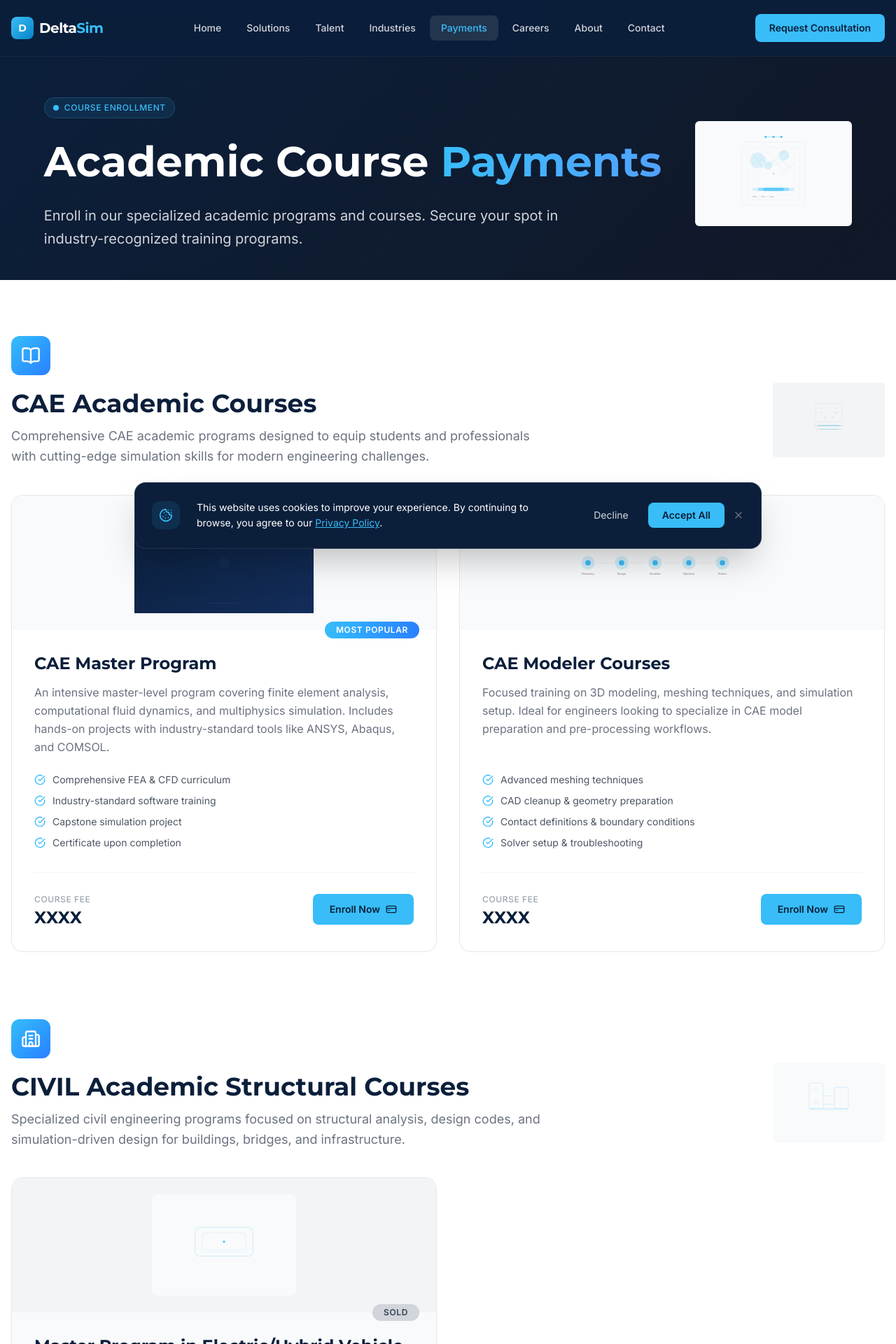
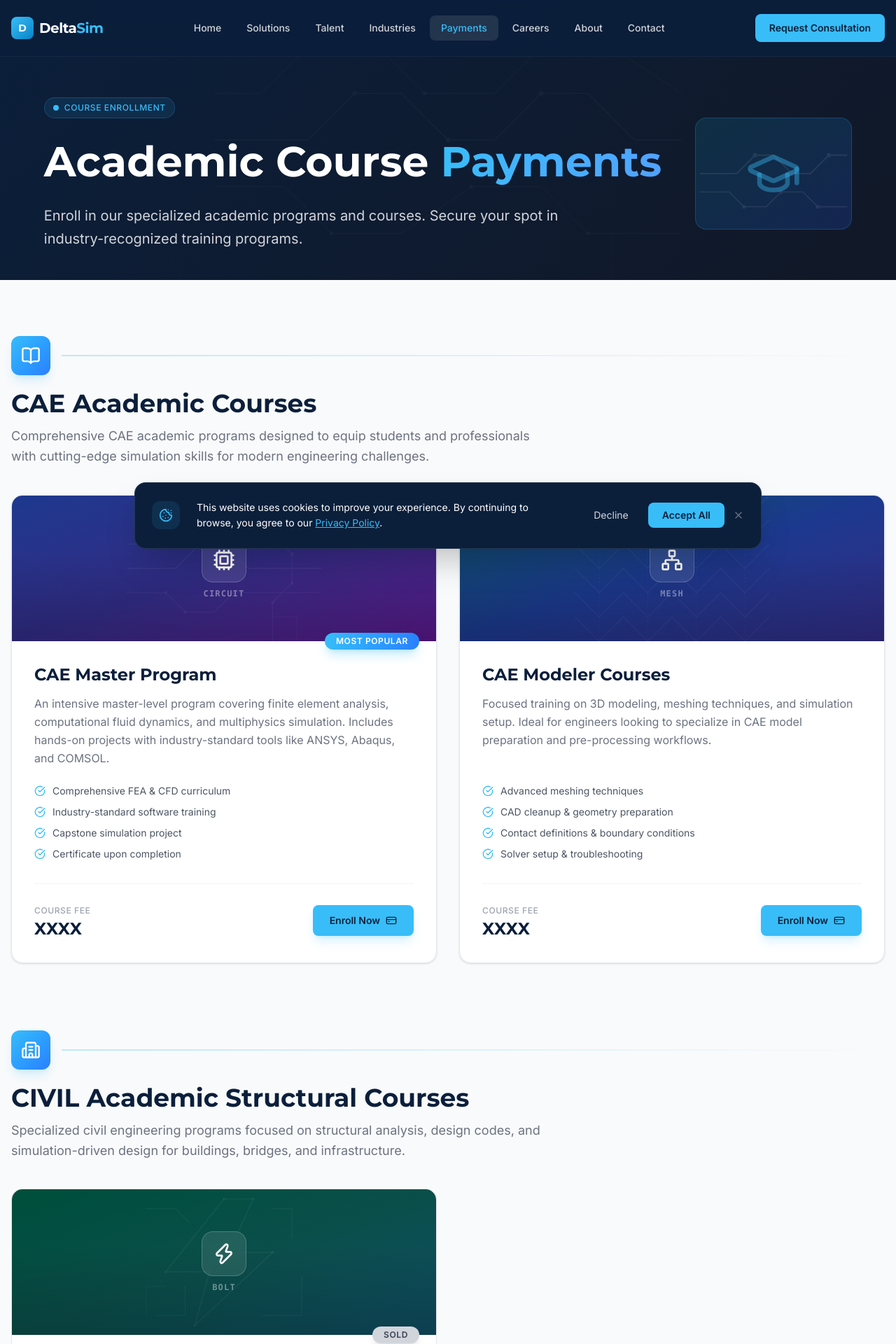
Before and after one commit to varunnegi07/deltasim, a Next.js app: page /payments in a window 1280 px wide. Shown: the top 1920 px of the page at 70% size. Built offline with nearby package versions, Linux system fonts and the light colour scheme.

Commit message:
feat: replace SVGs with bold gradient card headers and circuit patterns

```diff
--- a/src/app/payments/page.tsx
+++ b/src/app/payments/page.tsx
@@ -3,19 +3,35 @@
 import { motion } from "framer-motion";
 import { useInView } from "framer-motion";
 import { useRef } from "react";
-import { BookOpen, Building2, GraduationCap, CreditCard, CheckCircle } from "lucide-react";
+import {
+  BookOpen,
+  Building2,
+  GraduationCap,
+  CreditCard,
+  CheckCircle,
+  Cpu,
+  Network,
+  Zap,
+  Gauge,
+  Cog,
+  Flame,
+  BrainCircuit,
+} from "lucide-react";
 
 const categories = [
   {
     id: "cae",
     title: "CAE Academic Courses",
     icon: BookOpen,
-    image: "/images/talent-simulation.svg",
+    gradient: "from-blue-900 via-navy to-indigo-900",
+    accent: "from-cyan-400 to-blue-500",
     description: "Comprehensive CAE academic programs designed to equip students and professionals with cutting-edge simulation skills for modern engineering challenges.",
     courses: [
       {
         title: "CAE Master Program",
-        image: "/images/solution-poster.svg",
+        icon: Cpu,
+        pattern: "circuit",
+        gradient: "from-blue-900 via-indigo-900 to-purple-900",
         description: "An intensive master-level program covering finite element analysis, computational fluid dynamics, and multiphysics simulation. Includes hands-on projects with industry-standard tools like ANSYS, Abaqus, and COMSOL.",
         price: "XXXX",
         features: [
@@ -28,7 +44,9 @@
       },
       {
         title: "CAE Modeler Courses",
-        image: "/images/process-diagram.svg",
+        icon: Network,
+        pattern: "mesh",
+        gradient: "from-cyan-900 via-blue-900 to-indigo-900",
         description: "Focused training on 3D modeling, meshing techniques, and simulation setup. Ideal for engineers looking to specialize in CAE model preparation and pre-processing workflows.",
         price: "XXXX",
         features: [
@@ -45,12 +63,15 @@
     id: "civil",
     title: "CIVIL Academic Structural Courses",
     icon: Building2,
-    image: "/images/industry-industrial.svg",
+    gradient: "from-slate-900 via-navy to-zinc-900",
+    accent: "from-emerald-400 to-teal-500",
     description: "Specialized civil engineering programs focused on structural analysis, design codes, and simulation-driven design for buildings, bridges, and infrastructure.",
     courses: [
       {
         title: "Master Program in Electric/Hybrid Vehicle",
-        image: "/images/industry-auto.svg",
+        icon: Zap,
+        pattern: "bolt",
+        gradient: "from-emerald-900 via-teal-900 to-cyan-900",
         description: "An advanced program covering electric and hybrid vehicle powertrain design, battery systems, thermal management, and structural integration. Combines CAE simulation with automotive engineering principles.",
         price: "XXXX",
         features: [
@@ -65,6 +86,66 @@
   },
 ];
 
+const patternSvgs = {
+  circuit: (
+    <svg className="absolute inset-0 w-full h-full opacity-[0.06]" viewBox="0 0 400 300" fill="none" xmlns="http://www.w3.org/2000/svg">
+      <path d="M0 150H100L150 100H200L250 150H400" stroke="white" strokeWidth="2" />
+      <path d="M0 200H80L120 240H180L220 200H400" stroke="white" strokeWidth="1.5" />
+      <path d="M0 100H60L90 70H150L180 100H400" stroke="white" strokeWidth="1.5" />
+      <circle cx="150" cy="100" r="4" fill="white" />
+      <circle cx="200" cy="150" r="4" fill="white" />
+      <circle cx="120" cy="240" r="3" fill="white" />
+      <circle cx="90" cy="70" r="3" fill="white" />
+      <circle cx="180" cy="100" r="3" fill="white" />
+      <circle cx="80" cy="200" r="3" fill="white" />
+      <circle cx="220" cy="200" r="3" fill="white" />
+      <path d="M300 0V80L340 120V180L300 220V300" stroke="white" strokeWidth="1.5" />
+      <circle cx="300" cy="80" r="3" fill="white" />
+      <circle cx="300" cy="220" r="3" fill="white" />
+      <circle cx="340" cy="120" r="3" fill="white" />
+      <circle cx="340" cy="180" r="3" fill="white" />
+      <path d="M50 0V50H100" stroke="white" strokeWidth="1" />
+      <path d="M350 300V250H300" stroke="white" strokeWidth="1" />
+    </svg>
+  ),
+  mesh: (
+    <svg className="absolute inset-0 w-full h-full opacity-[0.06]" viewBox="0 0 400 300" fill="none" xmlns="http://www.w3.org/2000/svg">
+      <path d="M0 0L50 50L100 0L150 50L200 0L250 50L300 0L350 50L400 0" stroke="white" strokeWidth="1.5" />
+      <path d="M0 50L50 100L100 50L150 100L200 50L250 100L300 50L350 100L400 50" stroke="white" strokeWidth="1.5" />
+      <path d="M0 100L50 150L100 100L150 150L200 100L250 150L300 100L350 150L400 100" stroke="white" strokeWidth="1.5" />
+      <path d="M0 150L50 200L100 150L150 200L200 150L250 200L300 150L350 200L400 150" stroke="white" strokeWidth="1.5" />
+      <path d="M0 200L50 250L100 200L150 250L200 200L250 250L300 200L350 250L400 200" stroke="white" strokeWidth="1.5" />
+      <path d="M0 250L50 300L100 250L150 300L200 250L250 300L300 250L350 300L400 250" stroke="white" strokeWidth="1.5" />
+      <path d="M50 0V50V100V150V200V250V300" stroke="white" strokeWidth="1" strokeDasharray="4 4" />
+      <path d="M150 0V50V100V150V200V250V300" stroke="white" strokeWidth="1" strokeDasharray="4 4" />
+      <path d="M250 0V50V100V150V200V250V300" stroke="white" strokeWidth="1" strokeDasharray="4 4" />
+      <path d="M350 0V50V100V150V200V250V300" stroke="white" strokeWidth="1" strokeDasharray="4 4" />
+    </svg>
+  ),
+  bolt: (
+    <svg className="absolute inset-0 w-full h-full opacity-[0.06]" viewBox="0 0 400 300" fill="none" xmlns="http://www.w3.org/2000/svg">
+      <path d="M200 20L80 170H170L140 280L300 130H210L260 20H200Z" stroke="white" strokeWidth="2" />
+      <circle cx="200" cy="20" r="3" fill="white" />
+      <circle cx="80" cy="170" r="3" fill="white" />
+      <circle cx="170" cy="170" r="3" fill="white" />
+      <circle cx="140" cy="280" r="3" fill="white" />
+      <circle cx="300" cy="130" r="3" fill="white" />
+      <circle cx="210" cy="130" r="3" fill="white" />
+      <circle cx="260" cy="20" r="3" fill="white" />
+      <path d="M40 40L100 40" stroke="white" strokeWidth="1.5" />
+      <path d="M100 40L130 70" stroke="white" strokeWidth="1.5" />
+      <path d="M300 40L340 40" stroke="white" strokeWidth="1.5" />
+      <path d="M340 40L340 100" stroke="white" strokeWidth="1.5" />
+      <path d="M60 260L120 260" stroke="white" strokeWidth="1.5" />
+      <path d="M120 260L120 200" stroke="white" strokeWidth="1.5" />
+      <path d="M280 260L360 260" stroke="white" strokeWidth="1.5" />
+      <path d="M360 260L360 180" stroke="white" strokeWidth="1.5" />
+      <path d="M40 260L40 200" stroke="white" strokeWidth="1" />
+      <path d="M40 200L80 200" stroke="white" strokeWidth="1" />
+    </svg>
+  ),
+};
+
 export default function PaymentsPage() {
   return (
     <>
@@ -76,8 +157,26 @@
 
 function HeroSection() {
   return (
-    <section className="min-h-[40vh] md:min-h-[50vh] flex items-center gradient-navy pt-20 md:pt-24">
-      <div className="container-main">
+    <section className="min-h-[40vh] md:min-h-[50vh] flex items-center gradient-navy pt-20 md:pt-24 relative overflow-hidden">
+      <div className="absolute inset-0 opacity-[0.03]">
+        <svg className="w-full h-full" viewBox="0 0 1000 600" fill="none" xmlns="http://www.w3.org/2000/svg">
+          <path d="M0 300H200L300 200H400L500 300H600L700 200H800L900 300H1000" stroke="white" strokeWidth="2" />
+          <path d="M0 400H150L250 500H400L550 400H700L800 500H1000" stroke="white" strokeWidth="1.5" />
+          <path d="M0 200H100L200 100H350L450 200H600L700 100H850L1000 200" stroke="white" strokeWidth="1.5" />
+          <circle cx="300" cy="200" r="5" fill="white" />
+          <circle cx="500" cy="300" r="5" fill="white" />
+          <circle cx="700" cy="200" r="5" fill="white" />
+          <circle cx="250" cy="500" r="4" fill="white" />
+          <circle cx="550" cy="400" r="4" fill="white" />
+          <circle cx="800" cy="500" r="4" fill="white" />
+          <circle cx="200" cy="100" r="4" fill="white" />
+          <circle cx="450" cy="200" r="4" fill="white" />
+          <circle cx="700" cy="100" r="4" fill="white" />
+          <path d="M150 0V100H200" stroke="white" strokeWidth="1" />
+          <path d="M850 600V500H800" stroke="white" strokeWidth="1" />
+        </svg>
+      </div>
+      <div className="container-main relative z-10">
         <motion.div initial={{ opacity: 0, y: 30 }} animate={{ opacity: 1, y: 0 }} transition={{ duration: 0.6 }}>
           <div className="flex flex-col md:flex-row items-start md:items-center gap-6 md:gap-12">
             <div className="flex-1">
@@ -95,12 +194,21 @@
               </p>
             </div>
             <div className="flex-shrink-0 hidden md:block">
-              <img
-                src="/images/dual-engineering.svg"
-                alt="Engineering courses"
-                className="w-56 h-40 object-contain"
-                loading="lazy"
-              />
+              <div className="relative w-56 h-40 rounded-2xl bg-gradient-to-br from-cyan-900/40 to-blue-900/40 border border-cyan/20 flex items-center justify-center overflow-hidden">
+                <div className="absolute inset-0 opacity-[0.08]">
+                  <svg viewBox="0 0 200 150" fill="none" xmlns="http://www.w3.org/2000/svg" className="w-full h-full">
+                    <path d="M0 75H50L75 50H100L125 75H150L175 50H200" stroke="white" strokeWidth="2" />
+                    <path d="M0 100H40L60 120H90L110 100H140L160 120H200" stroke="white" strokeWidth="1.5" />
+                    <circle cx="75" cy="50" r="3" fill="white" />
+                    <circle cx="125" cy="75" r="3" fill="white" />
+                    <circle cx="175" cy="50" r="3" fill="white" />
+                    <circle cx="60" cy="120" r="2.5" fill="white" />
+                    <circle cx="110" cy="100" r="2.5" fill="white" />
+                    <circle cx="160" cy="120" r="2.5" fill="white" />
+                  </svg>
+                </div>
+                <GraduationCap className="w-20 h-20 text-cyan/40 relative z-10" />
+              </div>
             </div>
           </div>
         </motion.div>
@@ -111,7 +219,7 @@
 
 function CourseCategories() {
   return (
-    <section className="section-padding bg-white">
+    <section className="section-padding bg-grey-50">
       <div className="container-main space-y-24">
         {categories.map((cat) => (
           <CategorySection key={cat.id} category={cat} />
@@ -134,10 +242,11 @@
         transition={{ duration: 0.5 }}
         className="mb-10"
       >
-        <div className="flex items-start gap-6 md:gap-10">
-          <div className="flex-1">
-            <div className="w-14 h-14 rounded-xl bg-gradient-to-br from-cyan to-blue-500 flex items-center justify-center mb-5">
+        <div className="flex items-center gap-4 mb-5">
+          <div className="w-14 h-14 rounded-xl bg-gradient-to-br from-cyan to-blue-500 flex items-center justify-center shadow-lg shadow-cyan/20">
             <Icon className="w-7 h-7 text-white" />
+          </div>
+          <div className="h-0.5 flex-1 bg-gradient-to-r from-cyan/30 to-transparent" />
         </div>
         <h2 className="font-heading font-bold text-3xl md:text-4xl text-navy mb-3">
           {category.title}
@@ -145,16 +254,6 @@
         <p className="text-grey-500 text-lg max-w-3xl leading-relaxed">
           {category.description}
         </p>
-          </div>
-          <div className="flex-shrink-0 hidden md:block mt-14">
-            <img
-              src={category.image}
-              alt={category.title}
-              className="w-40 h-32 object-contain"
-              loading="lazy"
-            />
-          </div>
-        </div>
       </motion.div>
       <div className="grid md:grid-cols-2 gap-8">
         {category.courses.map((course, i) => (
@@ -169,6 +268,8 @@
   const ref = useRef(null);
   const isInView = useInView(ref, { once: true });
   const isSold = course.badge === "Sold";
+  const Icon = course.icon;
+  const pattern = patternSvgs[course.pattern as keyof typeof patternSvgs];
 
   return (
     <motion.div
@@ -178,25 +279,27 @@
       transition={{ duration: 0.5, delay: index * 0.15 }}
       className={`relative rounded-2xl border flex flex-col overflow-hidden ${
         isSold
-          ? "border-grey-200 bg-grey-50"
-          : "border-grey-200 bg-white hover-lift hover:border-cyan/20"
+          ? "border-grey-200 bg-white"
+          : "border-grey-200 bg-white shadow-sm hover:shadow-xl hover:-translate-y-1 transition-all duration-300"
       }`}
     >
-      <div className={`h-48 flex items-center justify-center ${isSold ? "bg-grey-100" : "bg-grey-50"}`}>
-        <img
-          src={course.image}
-          alt={course.title}
-          className="w-full h-full object-contain p-6"
-          loading="lazy"
-        />
+      <div className={`relative h-52 flex items-center justify-center overflow-hidden bg-gradient-to-br ${course.gradient}`}>
+        {pattern}
+        <div className="relative z-10 flex flex-col items-center gap-2">
+          <div className="w-16 h-16 rounded-2xl bg-white/10 backdrop-blur-sm border border-white/20 flex items-center justify-center">
+            <Icon className="w-8 h-8 text-white" />
+          </div>
+          <span className="text-white/40 text-xs font-mono font-bold tracking-widest uppercase">{course.pattern}</span>
+        </div>
+        <div className="absolute bottom-0 left-0 right-0 h-32 bg-gradient-to-t from-black/20 to-transparent" />
       </div>
       <div className="p-8 flex flex-col flex-1 relative">
         {course.badge && (
           <span
-            className={`absolute -top-3 right-6 px-4 py-1 rounded-full text-xs font-semibold uppercase tracking-wider ${
+            className={`absolute -top-3 right-6 px-4 py-1 rounded-full text-xs font-semibold uppercase tracking-wider shadow-lg ${
               isSold
                 ? "bg-grey-300 text-grey-700"
-                : "bg-gradient-to-r from-cyan to-blue-500 text-white"
+                : "bg-gradient-to-r from-cyan to-blue-500 text-white shadow-cyan/30"
             }`}
           >
             {course.badge}
@@ -226,7 +329,7 @@
             className={`px-6 py-3 rounded-lg font-semibold text-sm transition-all flex items-center gap-2 ${
               isSold
                 ? "bg-grey-200 text-grey-500 cursor-not-allowed"
-                : "bg-cyan text-navy hover:bg-cyan-dark"
+                : "bg-cyan text-navy hover:bg-cyan-dark shadow-lg shadow-cyan/20"
             }`}
           >
             {isSold ? "Sold Out" : "Enroll Now"}
```
Lines whose indentation alone changed are shown as unchanged.
